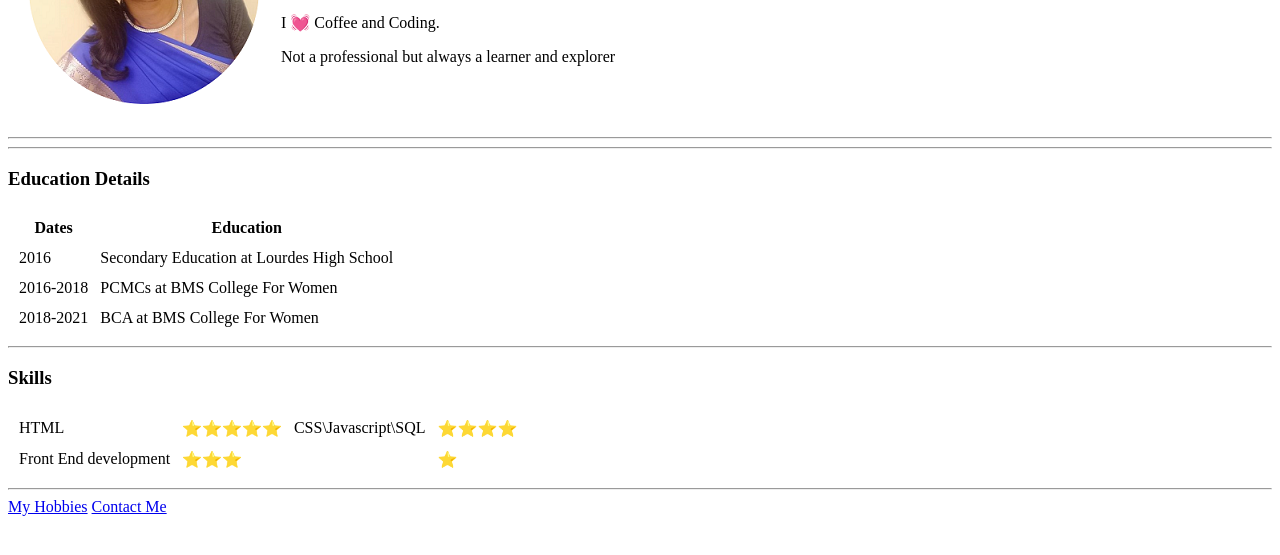
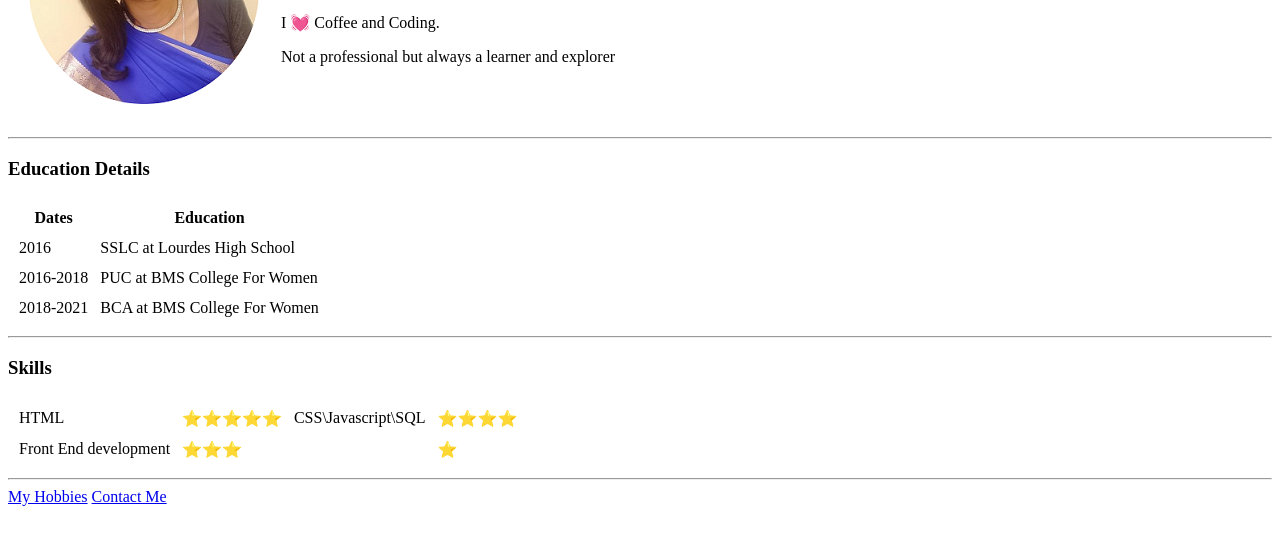
Before and after one commit to Bhanu2378/cv, a plain HTML site: page index.html in a window 1280 px wide. Shown: the part 155-710 px from the top of the page. Drawn offline with Linux system fonts and the light colour scheme.

Commit message:
index.html

```diff
--- a/index.html
+++ b/index.html
@@ -14,22 +14,9 @@
     <p>I 💓 Coffee and Coding.</p>
     <p>Not a professional but always a learner and explorer </p>
 
-
     </td>
 
   </table>
-  <hr>
-  <!-- <h3>Books and Teaching</h3>
-  <ul>
-    <li>The complete IOS App Development Bootcamp</li>
-    <li>The complete Web Development Bootcamp</li>
-  </ul> -->
-  <!-- <h3>My Hobbies</h3>
-  <ol>
-    <li><a href="https://www.youtube.com/watch?v=AVV3UJCFnA4">Beer brewing</a></li>
-    <li>Martial arts</li>
-    <li><a href="https://www.husqvarna-motorcycles.com/en-in.html">Motorcycle</a></li>
-  </ol> -->
   <hr>
   <h3>Education Details</h3>
 
@@ -44,11 +31,11 @@
     <tbody>
       <tr>
         <td>2016</td>
-        <td>Secondary Education at Lourdes High School</td>
+        <td>SSLC at Lourdes High School</td>
       </tr>
       <tr>
         <td>2016-2018</td>
-        <td>PCMCs at BMS College For Women </td>
+        <td>PUC at BMS College For Women </td>
       </tr>
       <tr>
         <td>2018-2021</td>
```
